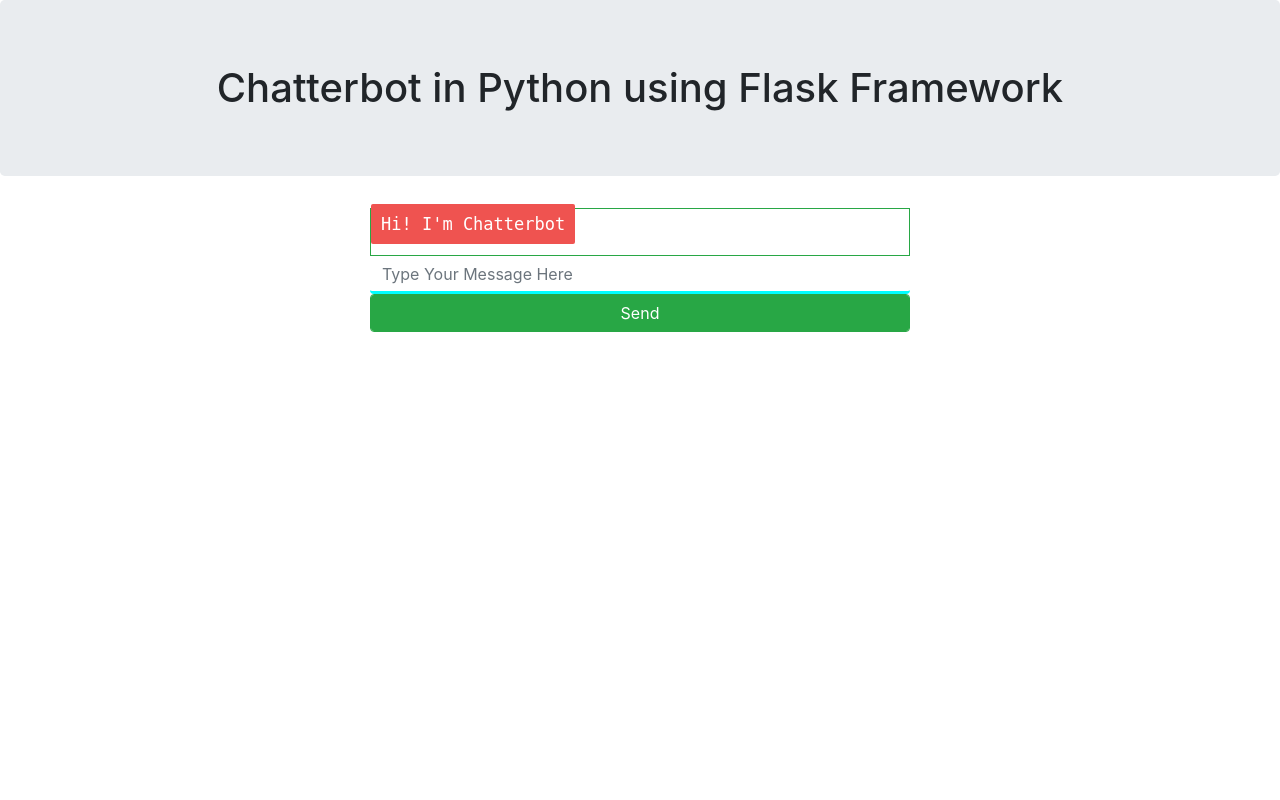
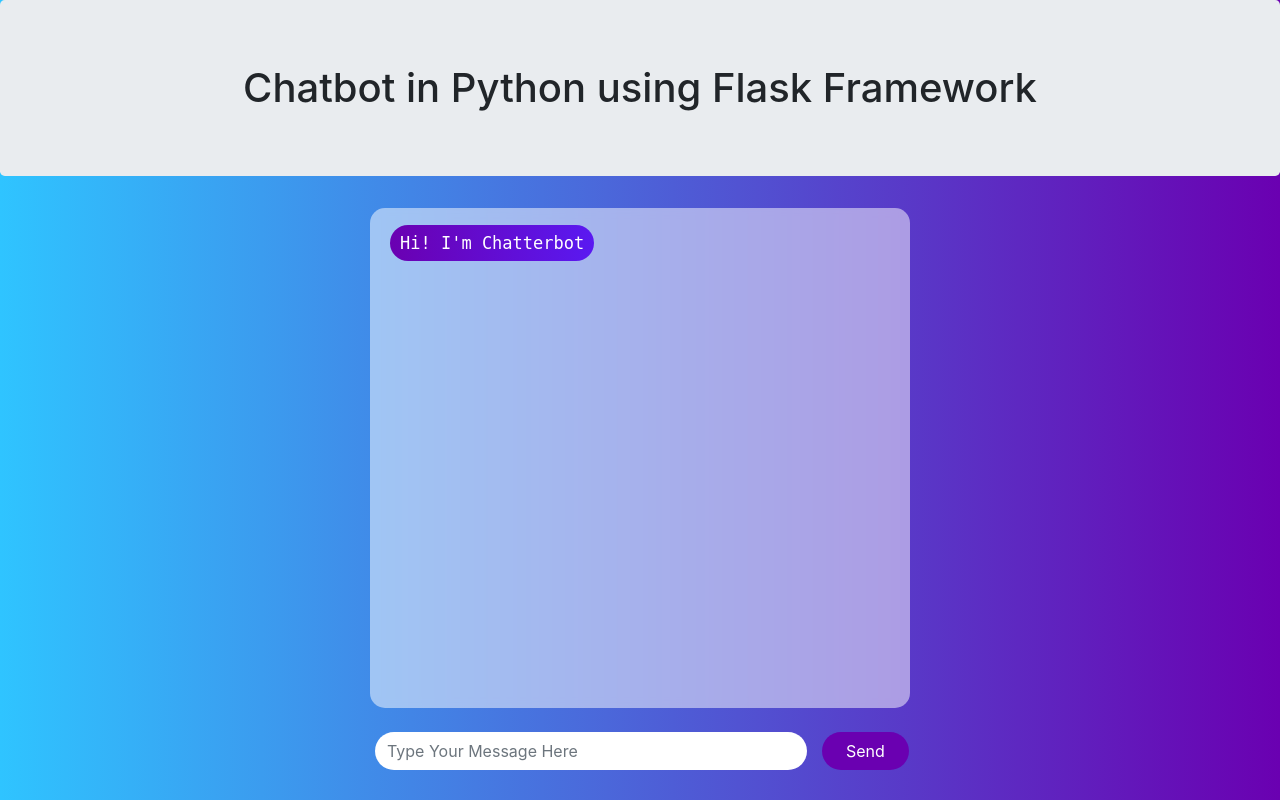
Before and after one commit to YashBalwir/Chatbot-using-TF-IDF, a Flask app: page / in a window 1280 px wide. Run offline with Flask 2, Linux system fonts and the light colour scheme; some libraries are stand-ins or nearby versions.

Commit message:
major update in the frontend

```diff
--- a/templates/index.html
+++ b/templates/index.html
@@ -9,7 +9,7 @@
     <style>
       #textInput {
     border: none;
-    border-bottom: 3px solid aqua;
+    color: black;
 }
 
 .userText {
@@ -20,9 +20,11 @@
     line-height: 30px;
 }
 .userText span {
-    background-color: #009688;
-    padding: 10px;
-    border-radius: 2px;
+    background-image: linear-gradient(to right, rgb(90, 25, 241),rgb(106, 0, 177));
+    padding: 8px;
+    padding-left: 10px;
+    padding-right:10px;
+    border-radius: 20px;
 }
 .botText {
     color: white;
@@ -32,27 +34,40 @@
     line-height: 30px;
 }
 .botText span {
-    background-color: #EF5350;
-    padding: 10px;
-    border-radius: 2px;
+    background-image: linear-gradient(to right,rgb(106, 0, 177), rgb(90, 25, 241));
+    padding: 8px;
+    padding-left: 10px;
+    padding-right:10px;
+    border-radius: 20px;
+}
+::-webkit-scrollbar {
+    display: none;
 }
     </style>
 </head>
-<body>
-    <h1 class="jumbotron text-center">Chatterbot in Python using Flask Framework</h1>
-<div class="container">
+<body style="background-image: linear-gradient(to right, rgb(47, 196, 255),rgb(106, 0, 177));">
+<h1 class="jumbotron text-center">Chatbot in Python using Flask Framework</h1>
+<div class="container" >
     <div class="row">
         <div class="col-sm-6 offset-sm-3">
-            <div id="chatbox" class="border border-success">
-                <p class="botText"><span>Hi! I'm Chatterbot</span></p>
+            <div id="chatbox" class="border" style=" overflow: auto; background-color: rgba(255, 255, 255, .5);
+            backdrop-filter: blur(5px); padding: 20px; height: 500px; border-radius: 15px; border-width: 4px; border: none !important;">
+            <p class="botText"><span>Hi! I'm Chatterbot</span></p>
             </div>
+            <br>
             <div id="userInput">
-                <input id="textInput" class="form-control" type="text" name="msg" placeholder="Type Your Message Here">
-                <input id="buttonInput" class="btn btn-success form-control" type="submit" value="Send">
+                <div class="input-group">
+                    <span class="input-group-btn" style="width:80%;">
+                        <input id="textInput" class="form-control" type="text" name="msg" placeholder="Type Your Message Here" style="background: white; border-radius: 20px; margin-left: 5px;">
+                    </span>
+                    <input id="buttonInput"  class="btn" style="background-color:rgb(106, 0, 177); color: white; padding-left: 23px; padding-right: 23px; margin-left:20px; border-radius: 20px;" type="submit" value="Send">
+                </div>
             </div>
         </div>
     </div>
+</div>
 <script>
+
     function getResponse() {
         let userText = $("#textInput").val();
         let userHtml = '<p class="userText"><span>' + userText + '</span></p>';
@@ -78,6 +93,5 @@
     <script src="https://ajax.googleapis.com/ajax/libs/jquery/3.4.1/jquery.min.js"></script>
     <script src="https://cdnjs.cloudflare.com/ajax/libs/popper.js/1.14.7/umd/popper.min.js"></script>
     <script src="https://maxcdn.bootstrapcdn.com/bootstrap/4.3.1/js/bootstrap.min.js"></script>
-</div>
 </body>
 </html>
```
